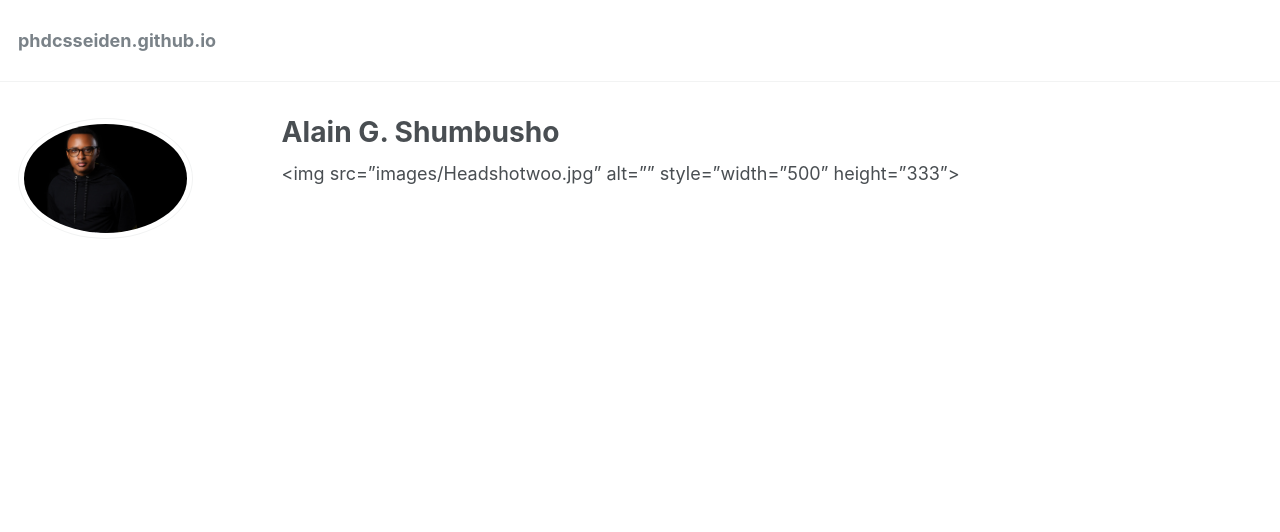
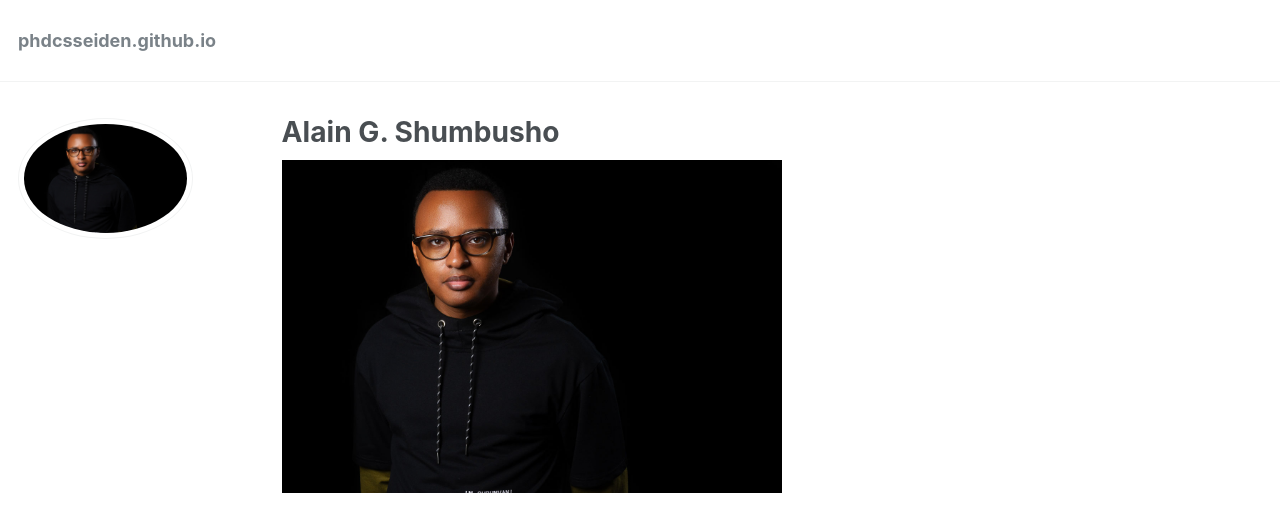
Before and after one commit to phdcsseiden/phdcsseiden.github.io, a Jekyll site: the page built from _pages/about.md, in a window 1280 px wide. Shown: the top 532 px of the page. Built offline with Jekyll 4.4.1, drawn with Linux system fonts in a browser that asks for light colours.

Commit message:
Update about.md

```diff
--- a/_pages/about.md
+++ b/_pages/about.md
@@ -10,4 +10,4 @@ redirect_from:
 ---
 
 
-<img src="images/Headshotwoo.jpg" alt="" style="width="500" height="333">
+<img src="images/Headshotwoo.jpg" alt="" style="width:500px;height:333px;">
```
